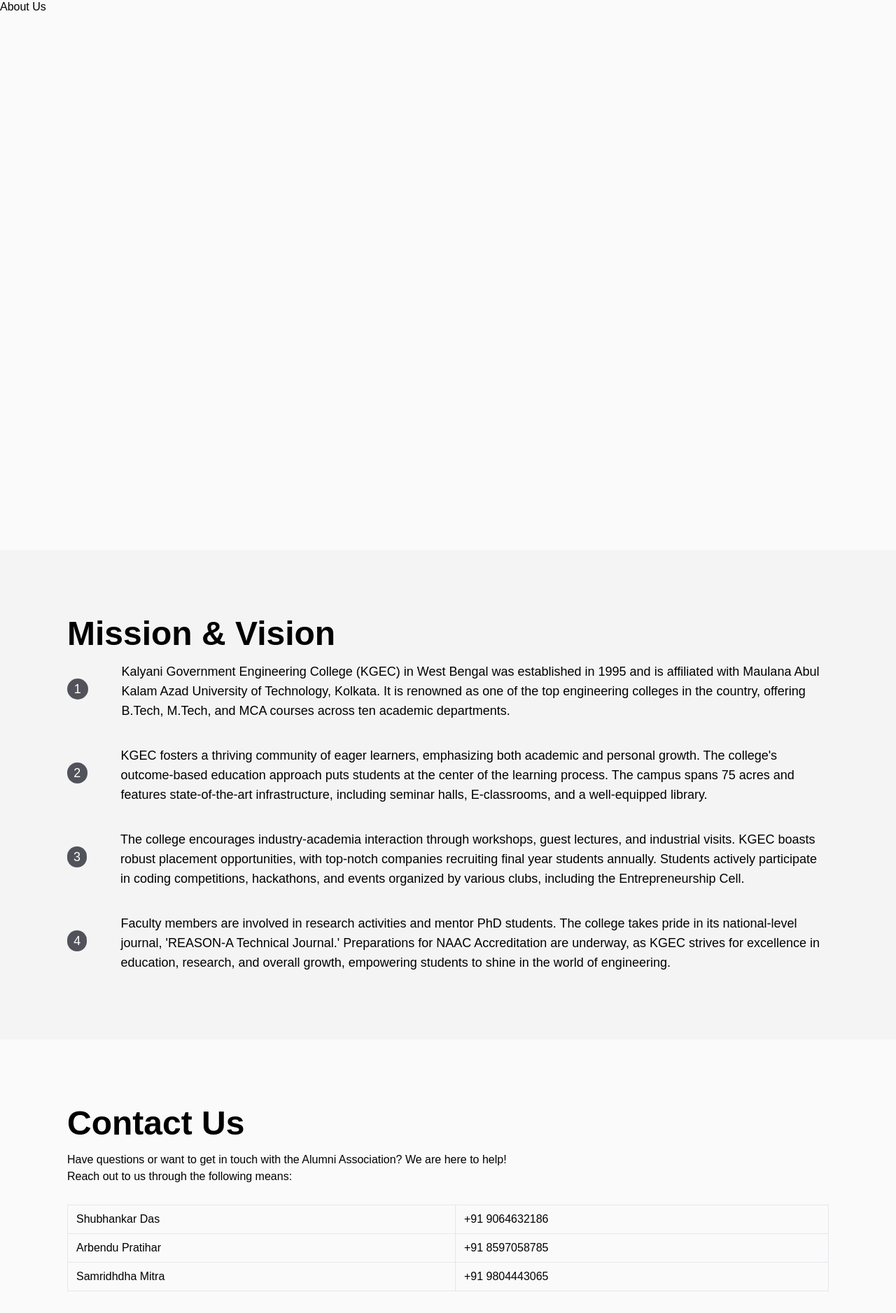
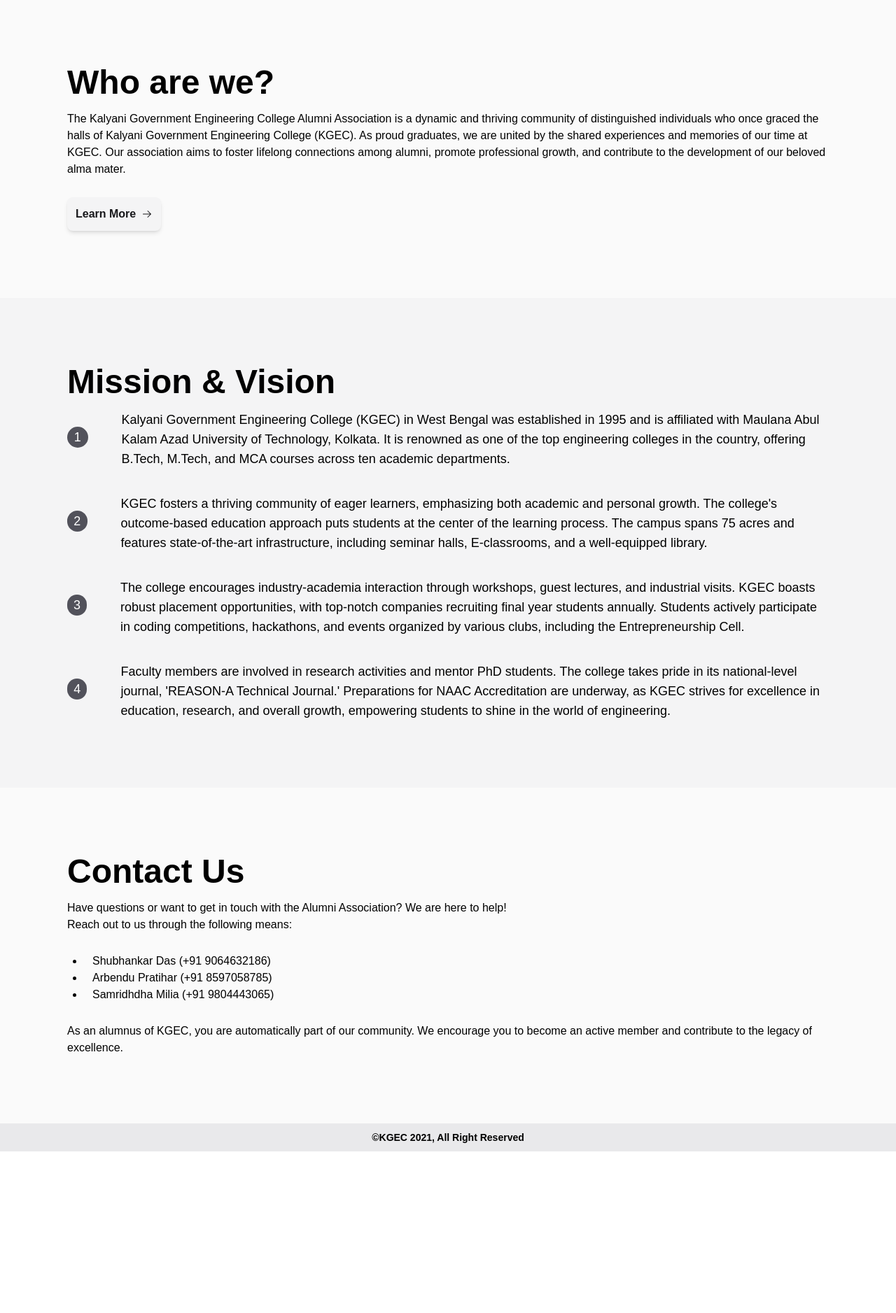
Before and after one commit to kgec-alumni-interaction-cell/website, a Next.js app: page / in a window 1280 px wide. Shown: the part 838-2715 px from the top of the page at 70% size. After the commit the page ends 2484 px from the top, so only its background shows below. Built offline with nearby package versions, Linux system fonts and the light colour scheme; a web font is replaced by a local one.

Commit message:
fix: fixes

```diff
--- a/src/components/home/about/index.tsx
+++ b/src/components/home/about/index.tsx
@@ -1,7 +1,42 @@
+import { useRouter } from "next/router";
+
+
 export default function HomeAbout() {
-    return (
-      <section className="h-[calc(100vh-12px)] bg-zinc-50 min-w-full flex flex-col">
-        <p>About Us</p>
-      </section>
-    );
-  }
+  const router = useRouter();
+
+  return (
+    <section className=" bg-zinc-50 min-w-full flex flex-col p-6 md:p-8 lg:p-24">
+      <h2 className="text-[2rem] lg:text-[3rem] font-black mb-4 leading-none">
+        Who are we?
+      </h2>
+
+      <p>
+        The Kalyani Government Engineering College Alumni Association is a
+        dynamic and thriving community of distinguished individuals who once
+        graced the halls of Kalyani Government Engineering College (KGEC). As
+        proud graduates, we are united by the shared experiences and memories of
+        our time at KGEC. Our association aims to foster lifelong connections
+        among alumni, promote professional growth, and contribute to the
+        development of our beloved alma mater.
+      </p>
+
+      <button
+        onClick={() => router.push("/about")}
+        className="mt-5 md:mt-7 bg-zinc-100 hover:bg-sky-100 duration-300 text-zinc-900 focus:ring-1 ring-zinc-50 lg:min-w-fit px-3 py-3 rounded-lg shadow-md flex justify-center items-center gap-2 max-w-max font-semibold group"
+      >
+        Learn More
+        <svg
+          xmlns="http://www.w3.org/2000/svg"
+          width="16"
+          height="16"
+          viewBox="0 0 256 256"
+        >
+          <path
+            fill="currentColor"
+            d="m221.7 133.7l-72 72a8.2 8.2 0 0 1-11.4 0a8.1 8.1 0 0 1 0-11.4l58.4-58.3H40a8 8 0 0 1 0-16h156.7l-58.4-58.3a8.1 8.1 0 0 1 11.4-11.4l72 72a8.1 8.1 0 0 1 0 11.4Z"
+          />
+        </svg>
+      </button>
+    </section>
+  );
+}
--- a/src/components/home/contact/index.tsx
+++ b/src/components/home/contact/index.tsx
@@ -1,6 +1,6 @@
 export default function HomeContact() {
   return (
-    <section className=" bg-zinc-50 min-w-full flex flex-col p-8 lg:p-24">
+    <section className=" bg-zinc-50 min-w-full flex flex-col p-6 md:p-8 lg:p-24">
       <h2 className="text-[2rem] lg:text-[3rem] font-black mb-4 leading-none">
         Contact Us
       </h2>
@@ -9,22 +9,17 @@
         are here to help!
       </p>
       <p>Reach out to us through the following means:</p>
-      <table className="table-fixed border my-7">
-        <tbody>
-          <tr className="border-b">
-            <td className="border-r py-2 px-3">Shubhankar Das</td>
-            <td className="py-2 px-3">+91 9064632186</td>
-          </tr>
-          <tr className="border-b">
-            <td className="border-r py-2 px-3">Arbendu Pratihar</td>
-            <td className="py-2 px-3">+91 8597058785</td>
-          </tr>
-          <tr className="border-b">
-            <td className="border-r py-2 px-3">Samridhdha Mitra </td>
-            <td className="py-2 px-3">+91 9804443065</td>
-          </tr>
-        </tbody>
-      </table>
+      <ul className="list-disc ml-6 my-7">
+          <li className="">
+            <span className=" py-2 px-3">Shubhankar Das (+91 9064632186)</span>
+          </li>
+          <li className="">
+            <span className=" py-2 px-3">Arbendu Pratihar (+91 8597058785)</span>
+          </li>
+          <li className="">
+            <span className=" py-2 px-3">Samridhdha Milia (+91 9804443065)</span>
+          </li>
+      </ul>
 
       <p>
         As an alumnus of KGEC, you are automatically part of our community. We
--- a/src/components/home/mnv/index.tsx
+++ b/src/components/home/mnv/index.tsx
@@ -10,10 +10,10 @@
 
 export default function HomeMNV() {
   return (
-    <section className=" bg-zinc-100 min-w-full flex flex-col p-8 lg:p-24">
+    <section className=" bg-zinc-100 min-w-full flex flex-col p-6 md:p-8 lg:p-24">
       <h2 className="text-[2rem] lg:text-[3rem] font-black mb-4 leading-none">Mission & Vision</h2>
 
-      <div className="lg:hidden">
+      {/* <div className="lg:hidden">
         <Slideshow>
           {points.map((point: string, idx) => (
             <Slide key={idx}>
@@ -23,12 +23,12 @@
             </Slide>
           ))}
         </Slideshow>
-      </div>
+      </div> */}
 
-      <ol className="hidden lg:flex text-lg flex-col gap-9">
+      <ol className="flex text-lg flex-col gap-9">
         {points.map((point: string, idx) => (
           <div className="flex justify-center" key={idx}>
-            <div className="my-6 mr-12 h-[30px] w-[50px] p-2 py-3 flex items-center justify-center rounded-full bg-zinc-600 text-white">
+            <div className="my-6 mr-6 md:mr-12 h-[15px] md:h-[30px] w-[25px] md:w-[50px] p-2 py-3 flex items-center justify-center rounded-full bg-zinc-600 text-white">
               {idx + 1}
             </div>
             <p className="p-0">{point}</p>
```
